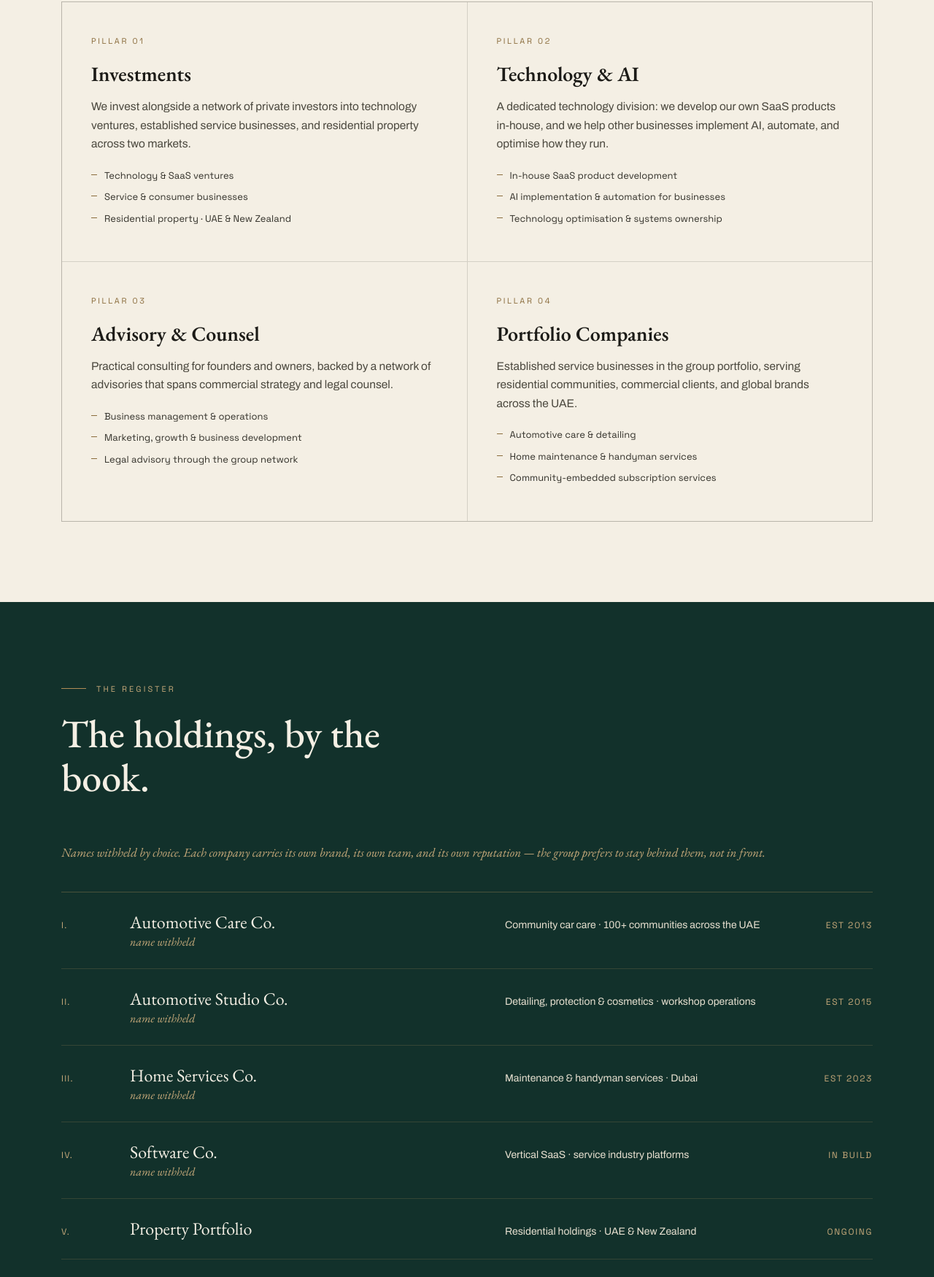
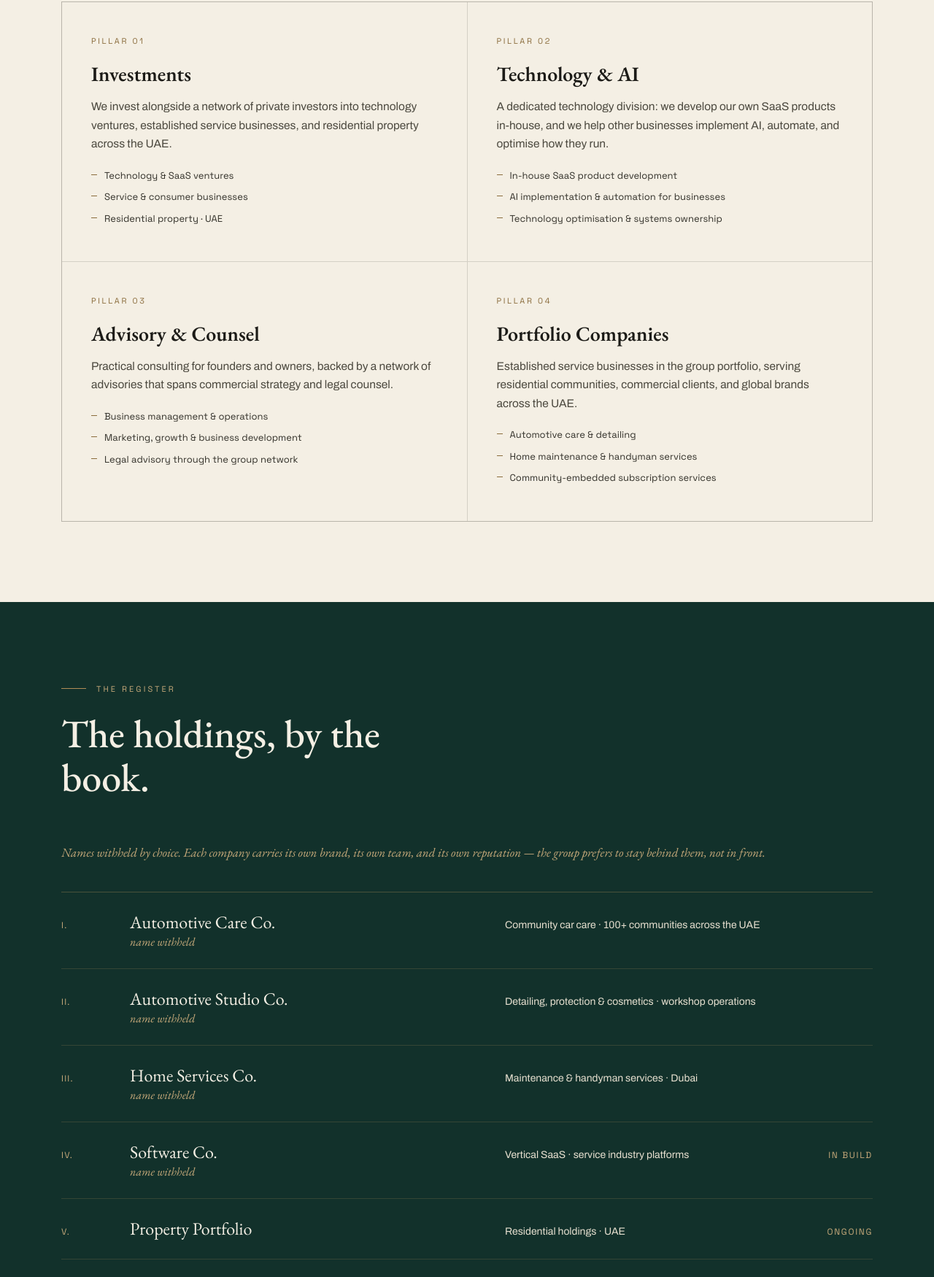
Before and after one commit to Legacy-Group-UAE/LegacyGroup-website, a plain HTML site: page index.html in a window 1280 px wide. Shown: the part 1330-3080 px from the top of the page at 73% size. Drawn offline with nearby package versions, Linux system fonts and the light colour scheme.

Commit message:
Update contact email, remove New Zealand and holding dates
Co-Authored-By: Claude Opus 5.5 <noreply@anthropic.com>

```diff
--- a/index.html
+++ b/index.html
@@ -263,11 +263,11 @@ footer{
       <div class="pillar reveal">
         <div class="p-label">Pillar 01</div>
         <h3>Investments</h3>
-        <p>We invest alongside a network of private investors into technology ventures, established service businesses, and residential property across two markets.</p>
+        <p>We invest alongside a network of private investors into technology ventures, established service businesses, and residential property across the UAE.</p>
         <ul>
           <li>Technology &amp; SaaS ventures</li>
           <li>Service &amp; consumer businesses</li>
-          <li>Residential property · UAE &amp; New Zealand</li>
+          <li>Residential property · UAE</li>
         </ul>
       </div>
       <div class="pillar reveal">
@@ -316,19 +316,16 @@ footer{
         <span class="no">I.</span>
         <span class="name">Automotive Care Co.<span class="withheld">name withheld</span></span>
         <span class="sector">Community car care · 100+ communities across the UAE</span>
-        <span class="est">EST 2013</span>
       </div>
       <div class="row">
         <span class="no">II.</span>
         <span class="name">Automotive Studio Co.<span class="withheld">name withheld</span></span>
         <span class="sector">Detailing, protection &amp; cosmetics · workshop operations</span>
-        <span class="est">EST 2015</span>
       </div>
       <div class="row">
         <span class="no">III.</span>
         <span class="name">Home Services Co.<span class="withheld">name withheld</span></span>
         <span class="sector">Maintenance &amp; handyman services · Dubai</span>
-        <span class="est">EST 2023</span>
       </div>
       <div class="row">
         <span class="no">IV.</span>
@@ -339,7 +336,7 @@ footer{
       <div class="row">
         <span class="no">V.</span>
         <span class="name">Property Portfolio</span>
-        <span class="sector">Residential holdings · UAE &amp; New Zealand</span>
+        <span class="sector">Residential holdings · UAE</span>
         <span class="est">ONGOING</span>
       </div>
     </div>
@@ -418,7 +415,7 @@ footer{
       </div>
       <div class="reveal">
         <div class="small">Write to the group</div>
-        <a class="mail" href="mailto:richard@legacygroup.me">richard@legacygroup.me</a>
+        <a class="mail" href="mailto:info@legacygroup.me">info@legacygroup.me</a>
         <p style="margin-top:22px;font-family:'Space Grotesk',sans-serif;font-size:13px;color:var(--ivory-dim);letter-spacing:.04em;">Dubai, United Arab Emirates</p>
       </div>
     </div>
```
